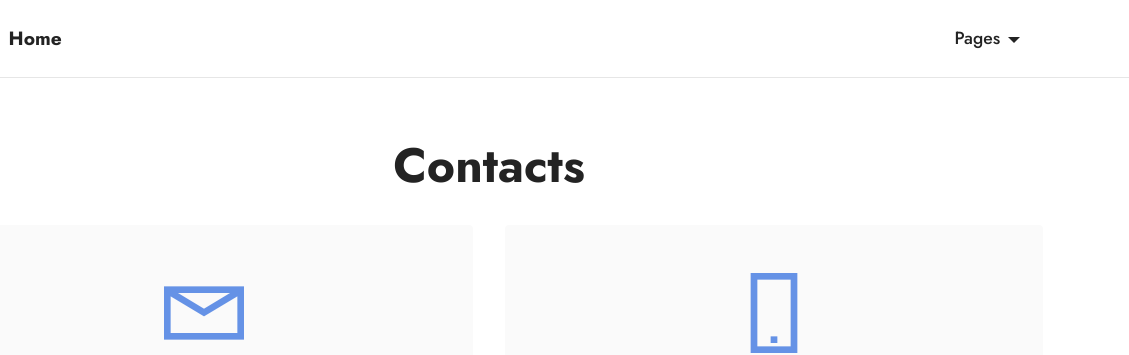
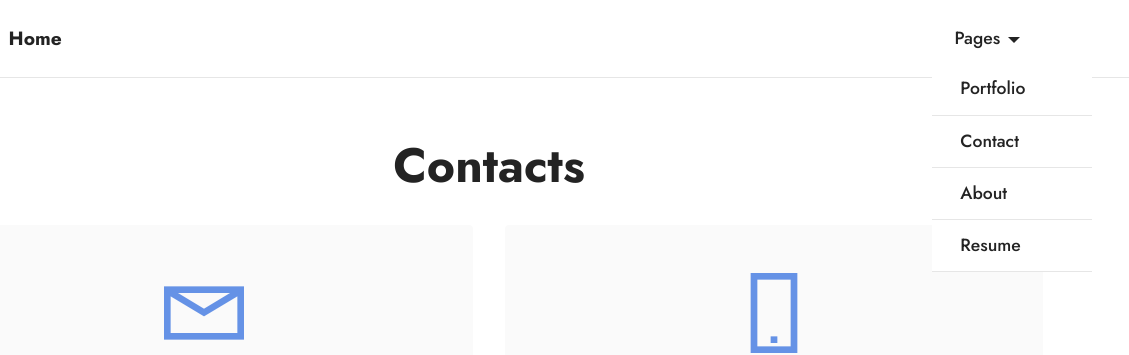
Before and after one commit to ElijahKuntz/Elijah, a plain HTML site: page Contacts.html in a window 1280 px wide. Shown: the top 355 px of the page, 151-1280 px from the left. Drawn offline with Linux system fonts and the light colour scheme; files whose address does not match are found by name.

Commit message:
Update Contacts.html

```diff
--- a/Contacts.html
+++ b/Contacts.html
@@ -47,7 +47,7 @@
             </div>
 
             <div class="collapse navbar-collapse" id="navbarSupportedContent">
-                <ul class="navbar-nav nav-dropdown nav-right" data-app-modern-menu="true"><li class="nav-item dropdown"><a class="nav-link link text-black text-primary dropdown-toggle display-4" href="Portfolio.html" data-toggle="dropdown-submenu" data-bs-toggle="dropdown" data-bs-auto-close="outside" aria-expanded="false">Pages</a><div class="dropdown-menu" aria-labelledby="dropdown-679"><a class="text-black text-primary dropdown-item display-4" href="page1.html">Portfolio</a><a class="text-black text-primary show dropdown-item display-4" href="Contacts.html">Contact</a><a class="text-black text-primary show dropdown-item display-4" href="About.html">About</a><a class="text-black text-primary show dropdown-item display-4" href="assets/files/Elijah_Kuntz_Resume.pdf">Resume</a></div></li></ul>
+                <ul class="navbar-nav nav-dropdown nav-right" data-app-modern-menu="true"><li class="nav-item dropdown"><a class="nav-link link text-black text-primary dropdown-toggle show display-4" href="page1.html" data-toggle="dropdown-submenu" data-bs-toggle="dropdown" data-bs-auto-close="outside" aria-expanded="true">Pages</a><div class="dropdown-menu show" aria-labelledby="dropdown-679" data-bs-popper="none"><a class="text-black text-primary dropdown-item display-4" href="Portfolio.html">Portfolio</a><a class="text-black text-primary show dropdown-item display-4" href="Contacts.html">Contact</a><a class="text-black text-primary show dropdown-item display-4" href="About.html">About</a><a class="text-black text-primary show dropdown-item display-4" href="assets/files/Elijah_Kuntz_Resume.pdf">Resume</a></div></li></ul>
 
 
             </div>
```
